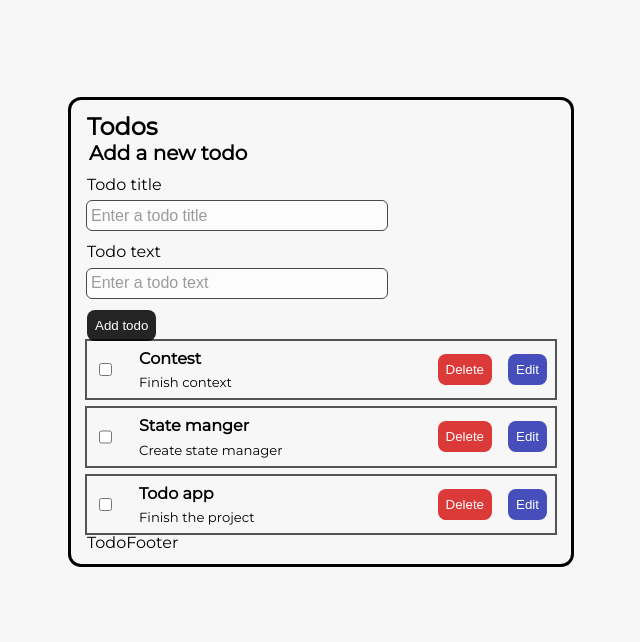
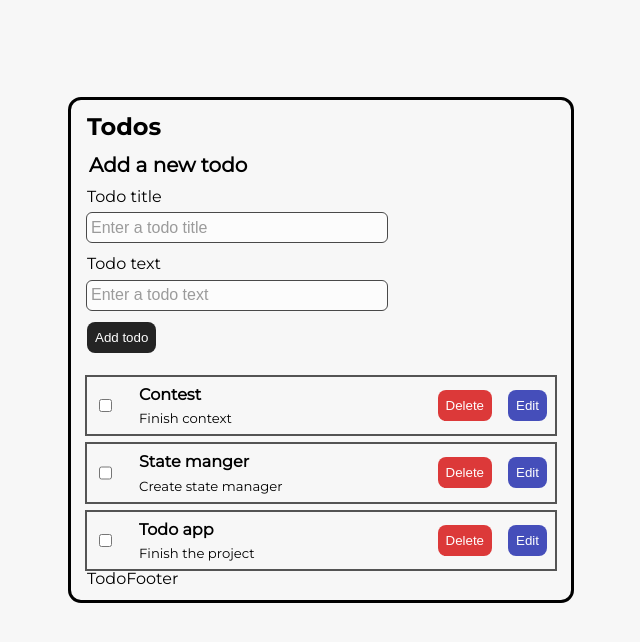
Before and after one commit to MonkeyBoy248/TodoApp-React, a React (Vite) app: page / in a window 1280 px wide. Shown: the top 642 px of the page, without its empty margins (319-959 px from the left). Built offline with nearby package versions, Linux system fonts and the light colour scheme.

Commit message:
refactor: edit TodoContainer styles

```diff
--- a/src/features/Todo/components/TodoContainer/TodoContainer.module.scss
+++ b/src/features/Todo/components/TodoContainer/TodoContainer.module.scss
@@ -8,4 +8,13 @@
     border-radius: 10px;
     padding: 0.75rem 1rem;
   }
+
+  &__header {
+    margin-bottom: 1.5rem;
+  }
+
+  &__title {
+    font-family: MontserratBold, Arial, Helvetica, sans-serif;
+    margin-bottom: 0.75rem;
+  }
 }
```
